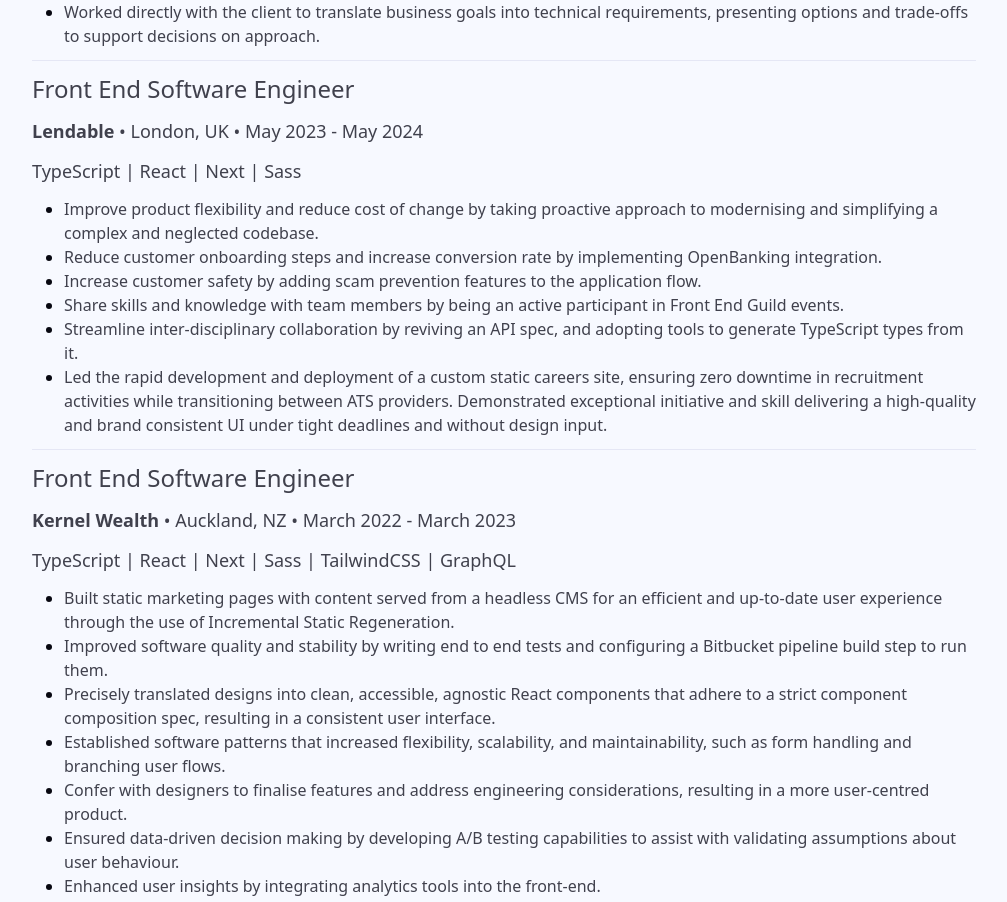
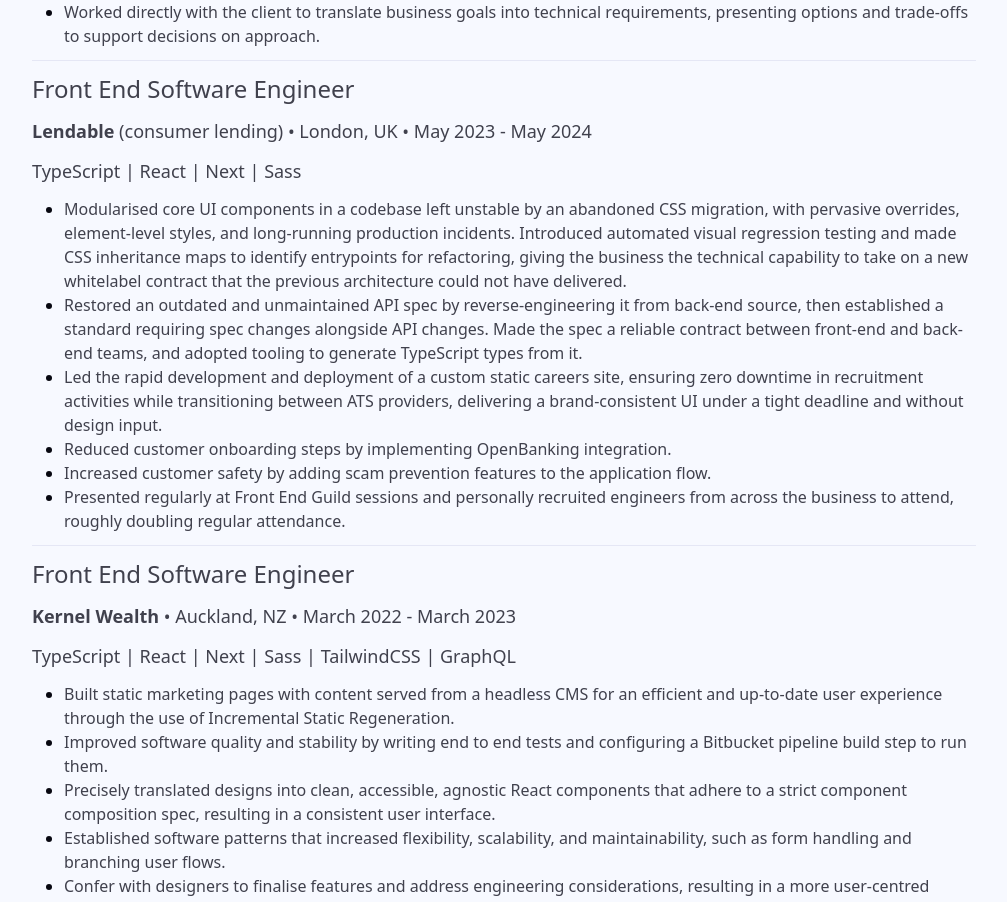
Before and after one commit to MaxRandle/portfolio-website-v5, a Next.js app: page /resume in a window 1280 px wide. Shown: the part 1968-2870 px from the top of the page, without its empty margins (136-1143 px from the left). Built offline with nearby package versions, Linux system fonts and the light colour scheme; a web font is replaced by a local one.

Commit message:
rewrite lendable work exp

```diff
--- a/src/app/resume/page.tsx
+++ b/src/app/resume/page.tsx
@@ -257,51 +257,60 @@
 
               <Heading level="h3">Front End Software Engineer</Heading>
               <Typography>
-                <strong>Lendable</strong> • London, UK • May 2023 - May 2024
+                <strong>Lendable</strong> (consumer lending) • London, UK • May
+                2023 - May 2024
               </Typography>
               <Typography>TypeScript | React | Next | Sass</Typography>
 
               <ul className="list-disc ml-8">
                 <li>
                   <Typography level="caption">
-                    Improve product flexibility and reduce cost of change by
-                    taking proactive approach to modernising and simplifying a
-                    complex and neglected codebase.
+                    Modularised core UI components in a codebase left unstable
+                    by an abandoned CSS migration, with pervasive overrides,
+                    element-level styles, and long-running production incidents.
+                    Introduced automated visual regression testing and made CSS
+                    inheritance maps to identify entrypoints for refactoring,
+                    giving the business the technical capability to take on a
+                    new whitelabel contract that the previous architecture could
+                    not have delivered.
                   </Typography>
                 </li>
                 <li>
                   <Typography level="caption">
-                    Reduce customer onboarding steps and increase conversion
-                    rate by implementing OpenBanking integration.
-                  </Typography>
-                </li>
-                <li>
-                  <Typography level="caption">
-                    Increase customer safety by adding scam prevention features
-                    to the application flow.
-                  </Typography>
-                </li>
-                <li>
-                  <Typography level="caption">
-                    Share skills and knowledge with team members by being an
-                    active participant in Front End Guild events.
-                  </Typography>
-                </li>
-                <li>
-                  <Typography level="caption">
-                    Streamline inter-disciplinary collaboration by reviving an
-                    API spec, and adopting tools to generate TypeScript types
-                    from it.
+                    Restored an outdated and unmaintained API spec by
+                    reverse-engineering it from back-end source, then
+                    established a standard requiring spec changes alongside API
+                    changes. Made the spec a reliable contract between front-end
+                    and back-end teams, and adopted tooling to generate
+                    TypeScript types from it.
                   </Typography>
                 </li>
                 <li>
                   <Typography level="caption">
                     Led the rapid development and deployment of a custom static
                     careers site, ensuring zero downtime in recruitment
-                    activities while transitioning between ATS providers.
-                    Demonstrated exceptional initiative and skill delivering a
-                    high-quality and brand consistent UI under tight deadlines
-                    and without design input.
+                    activities while transitioning between ATS providers,
+                    delivering a brand-consistent UI under a tight deadline and
+                    without design input.
+                  </Typography>
+                </li>
+                <li>
+                  <Typography level="caption">
+                    Reduced customer onboarding steps by implementing
+                    OpenBanking integration.
+                  </Typography>
+                </li>
+                <li>
+                  <Typography level="caption">
+                    Increased customer safety by adding scam prevention features
+                    to the application flow.
+                  </Typography>
+                </li>
+                <li>
+                  <Typography level="caption">
+                    Presented regularly at Front End Guild sessions and
+                    personally recruited engineers from across the business to
+                    attend, roughly doubling regular attendance.
                   </Typography>
                 </li>
               </ul>
```
